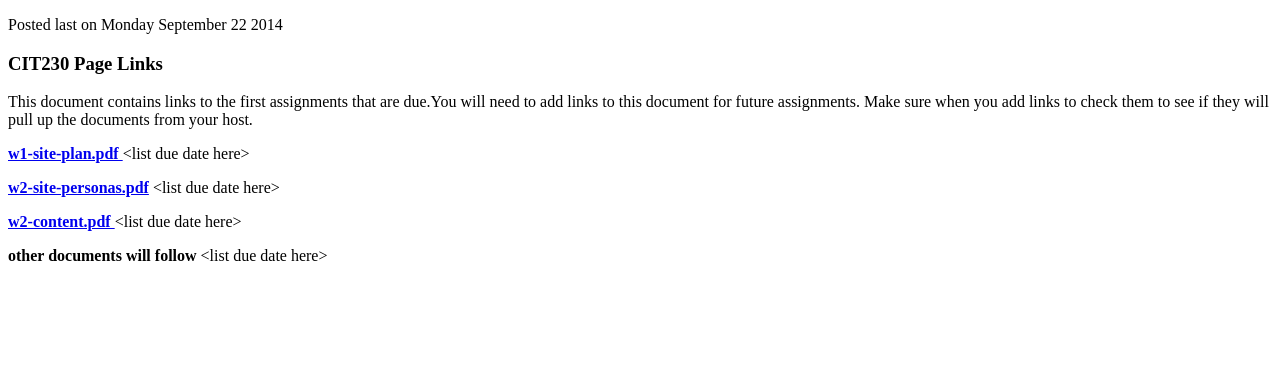
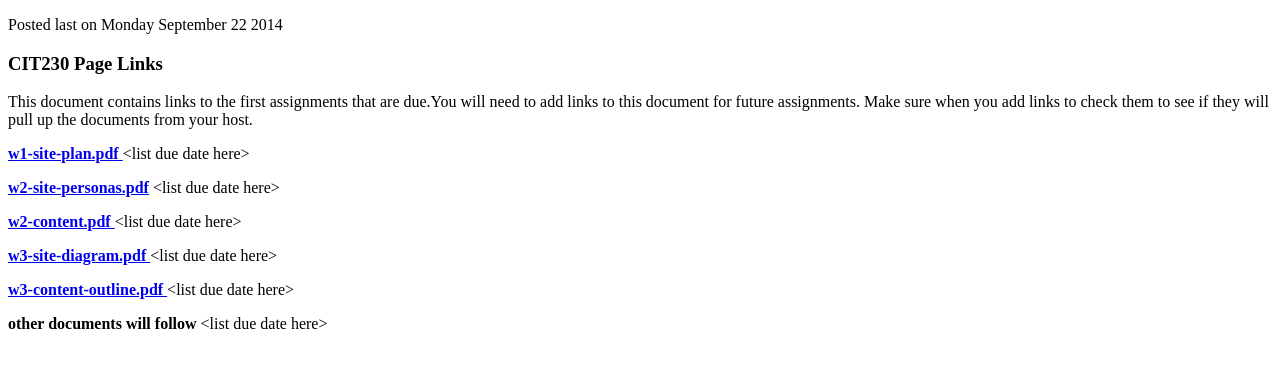
Before and after one commit to andreawag/andreawag, a plain HTML site: page cit230-links.html in a window 1280 px wide. Drawn offline with Linux system fonts and the light colour scheme.

Commit message:
add names

```diff
--- a/cit230-links.html
+++ b/cit230-links.html
@@ -12,8 +12,8 @@
 <p><strong><a href="cit230/indv-design-docs/w1-site-plan.pdf">w1-site-plan.pdf </a></strong>&lt;list due date here&gt;</p>
 <p><strong><a href="cit230/indv-design-docs/w2-site-personas.pdf">w2-site-personas.pdf</a></strong> &lt;list due date here&gt;</p>
 <p><strong><a href="cit230/indv-design-docs/w2-content.pdf">w2-content.pdf </a></strong>&lt;list due date here&gt;</p>
-<p><strong><a href="cit230/indv-design-docs/w3-site-diagram.pdf"></a></strong></p>
-<p><strong><a href="cit230/indv-design-docs/w3-content-outline.pdf"></a></strong></p>
+<p><strong><a href="cit230/indv-design-docs/w3-site-diagram.pdf">w3-site-diagram.pdf </a></strong>&lt;list due date here&gt;</p>
+<p><strong><a href="cit230/indv-design-docs/w3-content-outline.pdf">w3-content-outline.pdf </a></strong>&lt;list due date here&gt;</p>
 <p><strong>other documents will follow </strong> &lt;list due date here&gt;</p>
 </body>
 </html>
```
